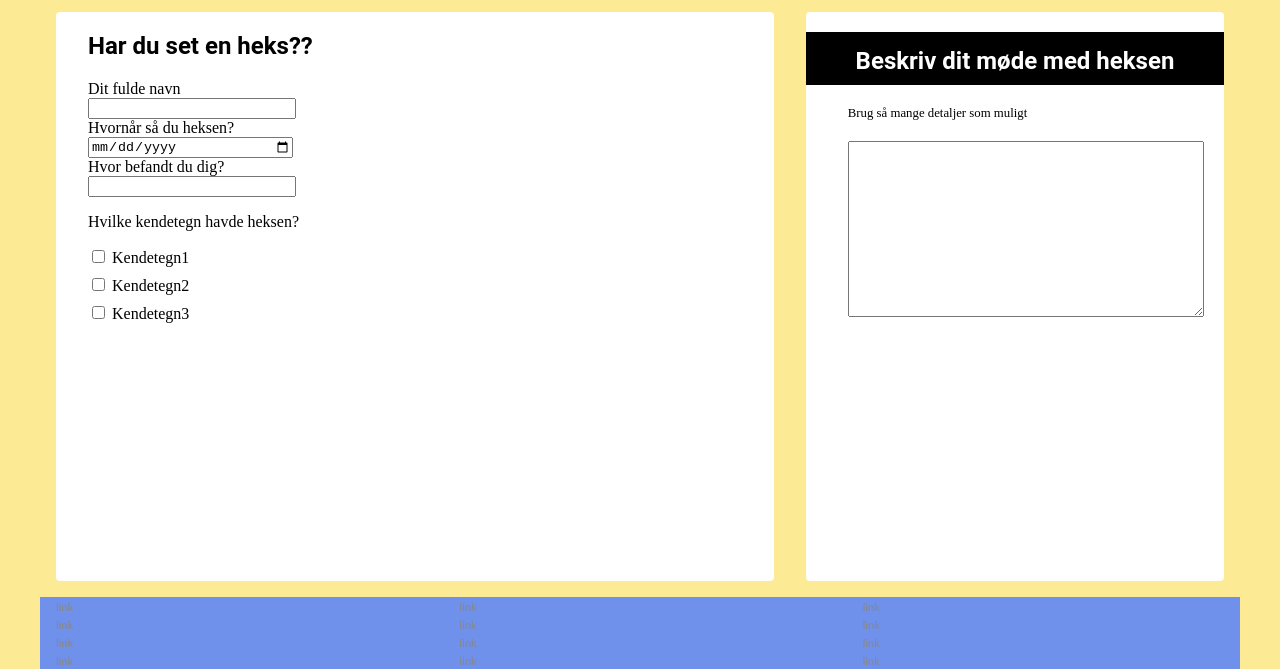
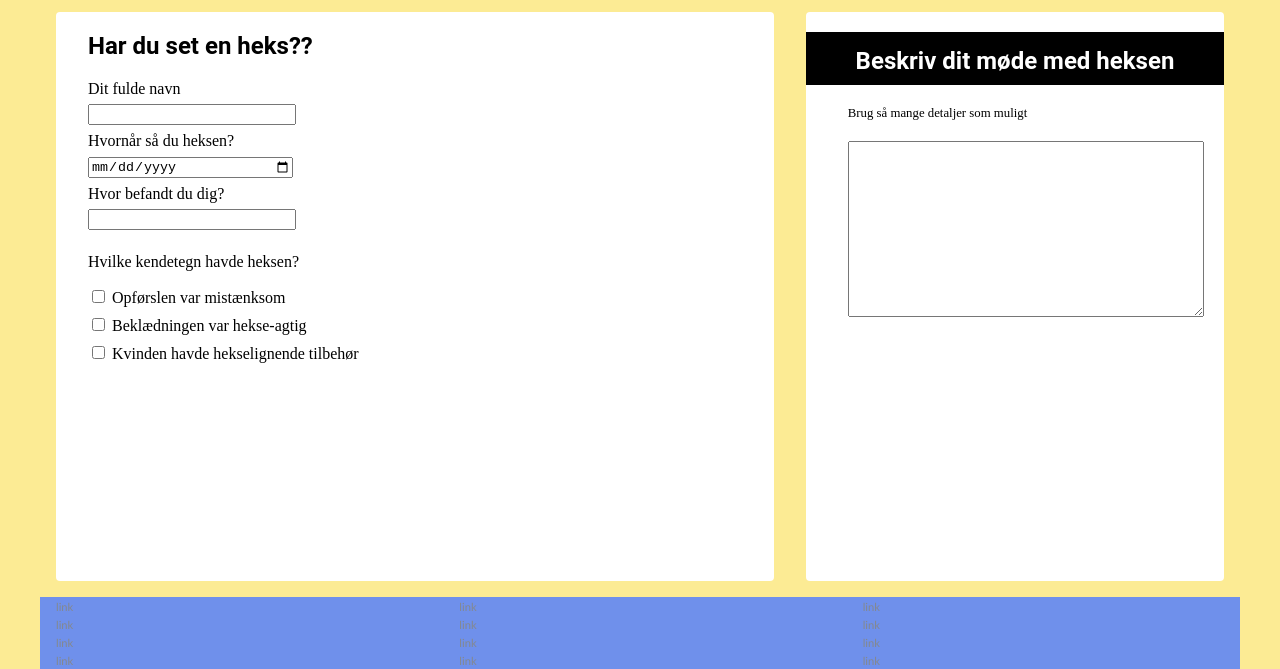
Before and after one commit to cegu0001/website, a plain HTML site: page register.html in a window 1280 px wide. Shown: the part 131-800 px from the top of the page. Drawn offline with Linux system fonts and the light colour scheme.

Commit message:
formsfinal

```diff
--- a/css/forms.css
+++ b/css/forms.css
@@ -46,12 +46,18 @@ textarea {
 }
 #fullname {
   width: 200px;
+  margin-top: 0.5em;
+  margin-bottom: 0.5em;
 }
 #date {
   width: 200px;
+  margin-top: 0.5em;
+  margin-bottom: 0.5em;
 }
 #place {
   width: 200px;
+  margin-top: 0.5em;
+  margin-bottom: 0.5em;
 }
 #kt {
   margin-bottom: 0.5rem;
--- a/register.html
+++ b/register.html
@@ -36,23 +36,22 @@
             <label for="fullname">Dit fulde navn</label>
             <input id="fullname" name="fname" type="text" />
             <label for="date">Hvornår så du heksen?</label>
-            <input type="date" id="date" name="dato" min="2000-01-01" max="2025-04-25" />
+            <input type="date" id="date" name="dato" min="2000-01-01" max="2025-12-31" />
             <label for="place">Hvor befandt du dig?</label>
             <input id="place" name="sted" type="text" />
           </div>
-
           <p>Hvilke kendetegn havde heksen?</p>
           <div id="kt">
             <input id="kendetegn" name="kendetegn1" type="checkbox" />
-            <label for="kendetegn">Kendetegn1</label>
+            <label for="kendetegn">Opførslen var mistænksom</label>
           </div>
           <div id="kt">
             <input id="kendetegn" name="kendetegn2" type="checkbox" />
-            <label for="kendetegn">Kendetegn2</label>
+            <label for="kendetegn">Beklædningen var hekse-agtig</label>
           </div>
           <div id="kt">
             <input id="kendetegn" name="kendetegn3" type="checkbox" />
-            <label for="kendetegn">Kendetegn3</label>
+            <label for="kendetegn">Kvinden havde hekselignende tilbehør</label>
           </div>
         </form>
       </section>
```
